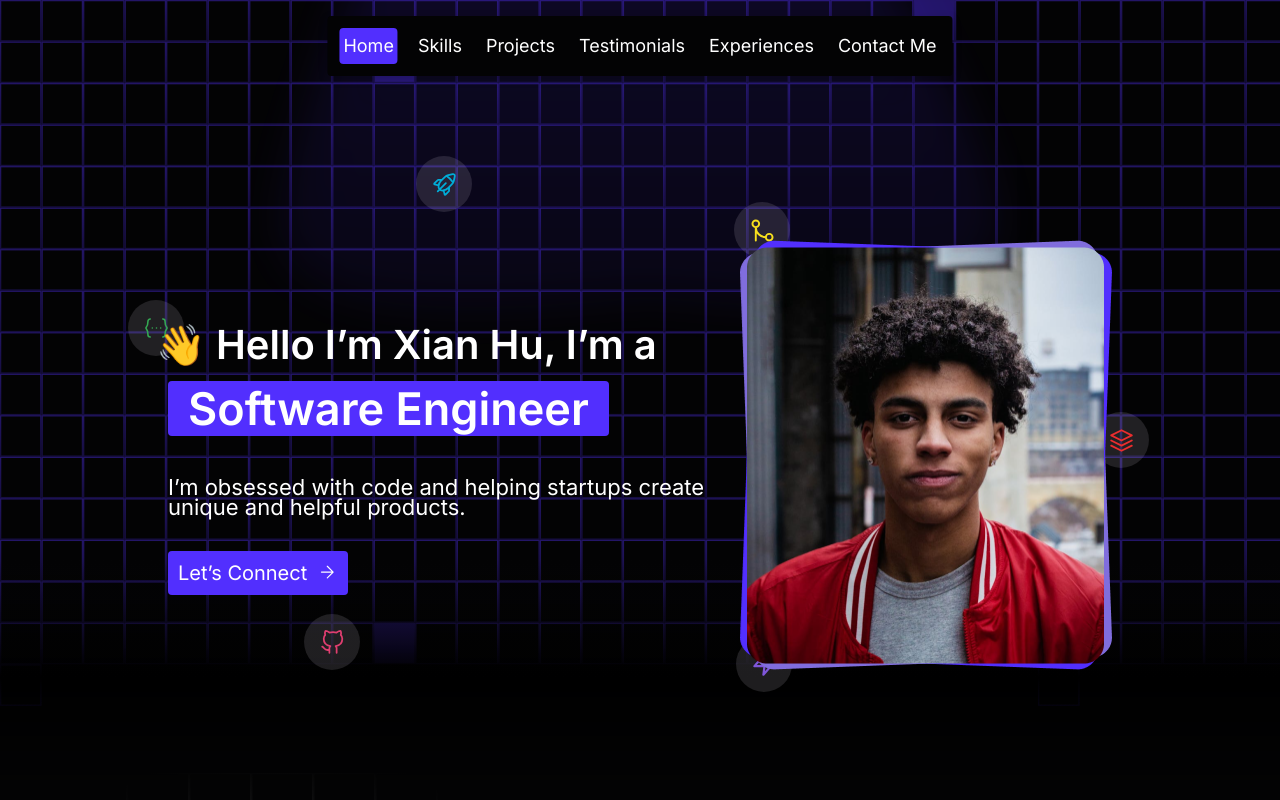
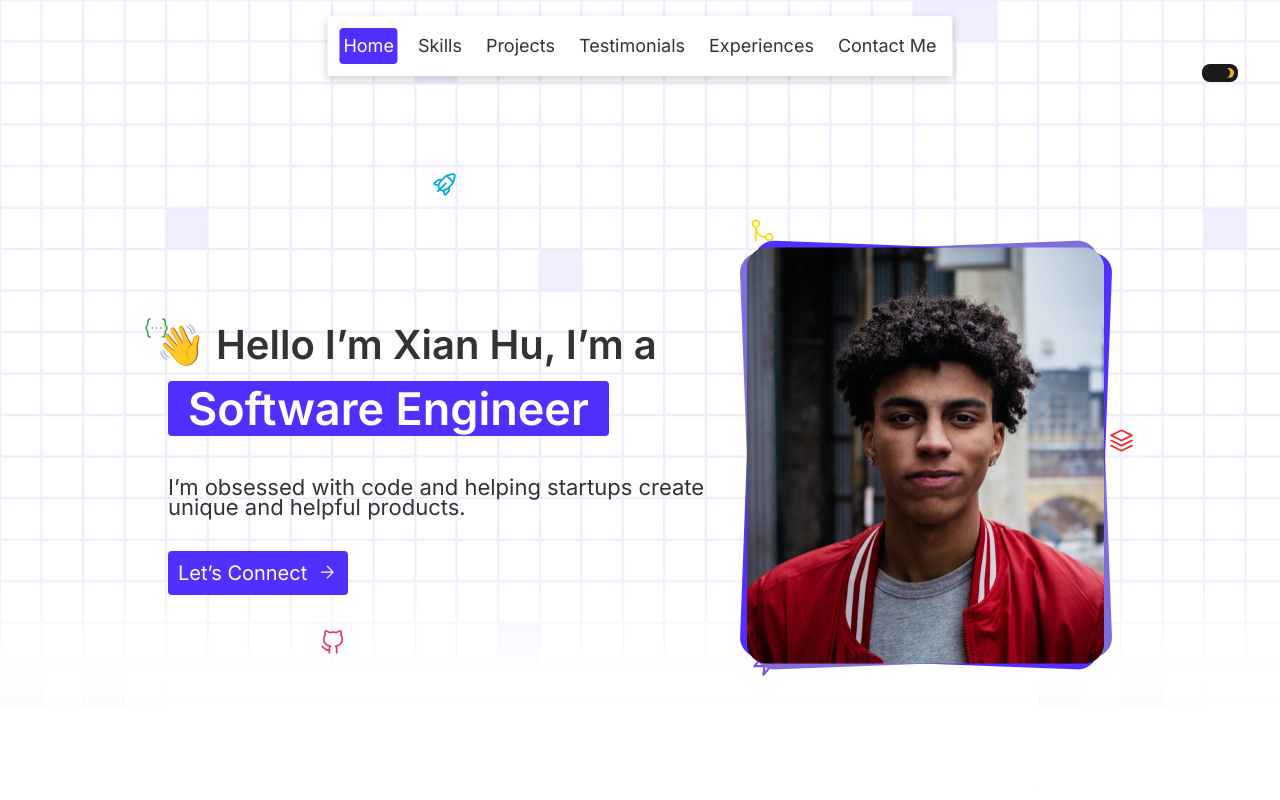
Before and after one commit to piedpiper0602/animated-portfolio, a Next.js app: page / in a window 1280 px wide. Shown: the top 800 px of the page. Built offline with nearby package versions, Linux system fonts and the light colour scheme.

Commit message:
implemented themetoggle

```diff
--- /dev/null
+++ b/app/components/ThemeToggle.tsx
@@ -0,0 +1,50 @@
+"use client";
+import Image from 'next/image';
+import React, { useEffect, useState } from 'react'
+
+const ThemeToggle = () => {
+    const [isDarkMode, setIsDarkMode] = useState<boolean>(
+        typeof window !== "undefined" ?
+        localStorage.getItem("theme") === "dark" ||
+          window.matchMedia("(prefers-color-scheme: dark)").matches
+        : true
+    );
+
+    useEffect(() => {
+        const savedTheme =
+          typeof window !== "undefined" ? localStorage.getItem("theme") : null;
+        if (savedTheme) {
+            setIsDarkMode(savedTheme === "dark");
+        } else {
+            const preferDarkMode = window.matchMedia("(prefers-color-scheme: dark)").matches;
+            setIsDarkMode(preferDarkMode);
+        }
+    }, []);
+
+    useEffect(() => {
+        document.body.classList.toggle("dark", isDarkMode);
+        if (typeof window !== "undefined") {
+            localStorage.setItem("theme", isDarkMode ? "dark" : "light");
+        }
+    }, [isDarkMode]);
+
+    const toggleTheme = () => {
+        setIsDarkMode((prev) => !prev);
+    };
+
+    return (
+        <button
+        onClick={toggleTheme}
+        className='fixed top-[58px] left-6 md:top-16 md:left-auto
+        md:right-[42px] w-9 h-[18px] bg-[#1a1a1a] dark:bg-[#efefef]
+        rounded-lg z-50 flex items-center justify-end dark:justify-start px-1'>
+            {isDarkMode ? (
+                <Image src="/sun_icon.svg" alt="sun icon" width={14} height={14} />
+            ) : (
+                <Image src="/moon_icon.svg" alt="moon icon" width={14} height={19} />
+            )}
+        </button>
+    )
+}
+
+export default ThemeToggle
--- a/app/layout.tsx
+++ b/app/layout.tsx
@@ -16,7 +16,7 @@ export default function RootLayout({
 }>) {
   return (
     <html lang="en">
-      <body className={`${inter.className} antialiased dark`}>{children}</body>
+      <body className={`${inter.className} antialiased`}>{children}</body>
     </html>
   );
 }
--- a/app/page.tsx
+++ b/app/page.tsx
@@ -1,12 +1,14 @@
 import TopBackground from "./components/Hero/TopBackground";
 import Navbar from "./components/Navbar";
 import Sections from "./components/Sections";
+import ThemeToggle from "./components/ThemeToggle";
 
 export default function Home() {
   return (
     <div className="relative overflow-clip" id="home">
       <Sections />
       <Navbar />
+      <ThemeToggle />
       <TopBackground />
     </div>
   );
```
